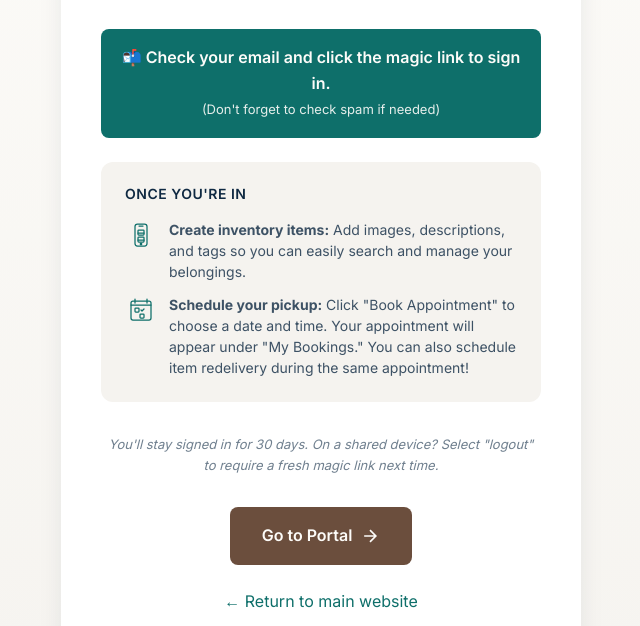
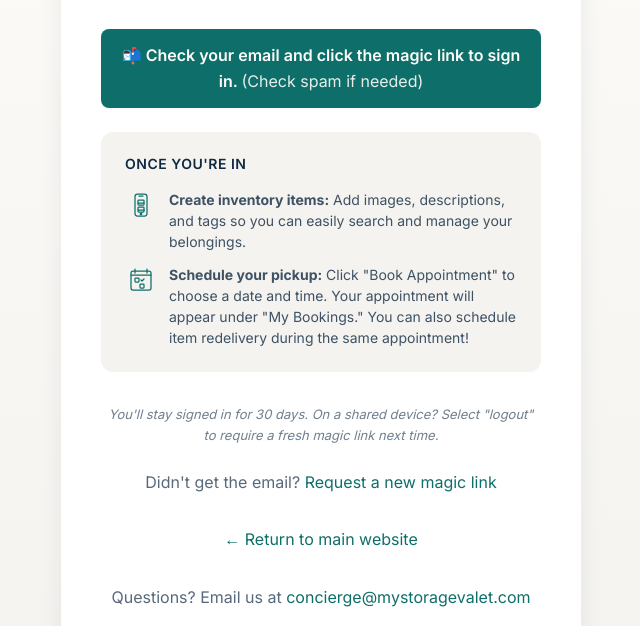
Before and after one commit to StorageValet/sv-website, a plain HTML site: page signup/success.html in a window 1280 px wide. Shown: the part 326-952 px from the top of the page, without its empty margins (319-959 px from the left). Drawn offline with Linux system fonts and the light colour scheme; a script that the page names is missing.

Commit message:
ux: condense email callout to 2 lines, de-emphasize portal link as fallback

```diff
--- a/signup/success.html
+++ b/signup/success.html
@@ -165,9 +165,8 @@
             <h1>You're all set! 🎉</h1>
             <p>Welcome to Storage Valet! You'll receive a <span class="highlight">magic link</span> in your email shortly. Click it to access your secure customer portal and schedule your first pickup.</p>
 
-            <p style="background: #0E6F6A; color: #fdfcf9; padding: 16px 20px; border-radius: 8px; font-weight: 600; margin-bottom: 24px;">
-                📬 Check your email and click the magic link to sign in.<br>
-                <span style="font-weight: 400; font-size: 13px; opacity: 0.9;">(Don't forget to check spam if needed)</span>
+            <p style="background: #0E6F6A; color: #fdfcf9; padding: 14px 20px; border-radius: 8px; font-weight: 600; margin-bottom: 24px;">
+                📬 Check your email and click the magic link to sign in. <span style="font-weight: 400; opacity: 0.9;">(Check spam if needed)</span>
             </p>
 
             <div class="success-steps">
@@ -205,16 +204,10 @@
                 </div>
             </div>
 
-            <p style="font-size: 13px; color: rgba(15, 41, 66, 0.6); margin: 24px 0 32px; font-style: italic;">You'll stay signed in for 30 days. On a shared device? Select "logout" to require a fresh magic link next time.</p>
-
-            <a href="https://portal.mystoragevalet.com" class="btn-portal">
-                Go to Portal
-                <svg viewBox="0 0 24 24" fill="none" stroke="currentColor" stroke-width="2">
-                    <path d="M5 12h14M12 5l7 7-7 7"/>
-                </svg>
-            </a>
+            <p style="font-size: 13px; color: rgba(15, 41, 66, 0.6); margin: 24px 0 16px; font-style: italic;">You'll stay signed in for 30 days. On a shared device? Select "logout" to require a fresh magic link next time.</p>
 
             <div class="success-footer">
+                <p>Didn't get the email? <a href="https://portal.mystoragevalet.com">Request a new magic link</a></p>
                 <p><a href="/">← Return to main website</a></p>
                 <p>Questions? Email us at <a href="mailto:concierge@mystoragevalet.com">concierge@mystoragevalet.com</a></p>
             </div>
```
